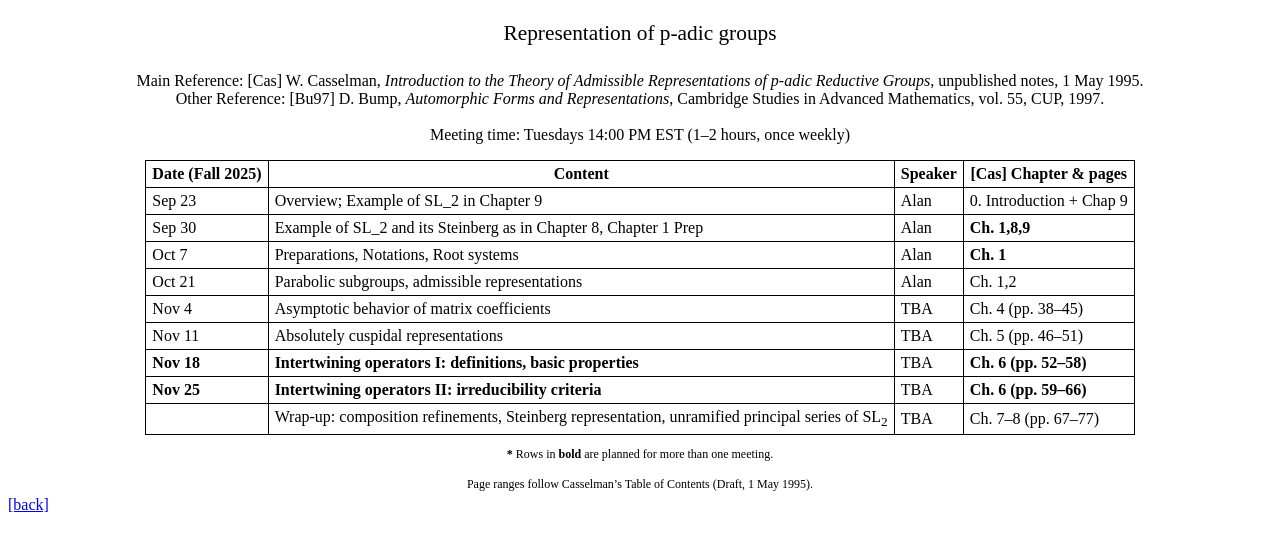
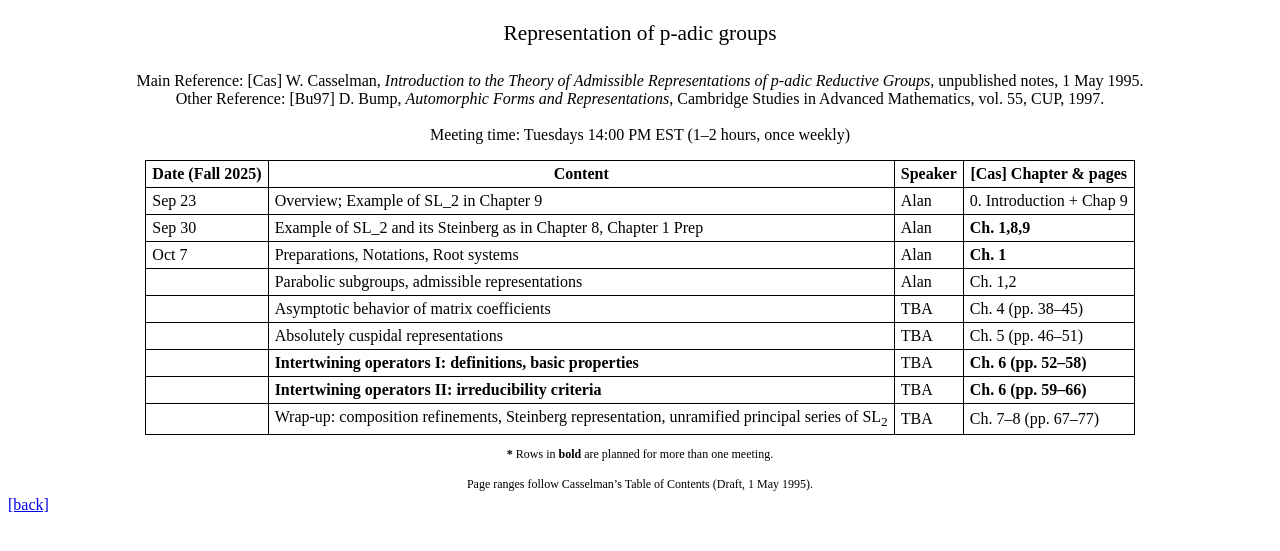
Before and after one commit to axhou/axhou.github.io, a Jekyll site: the page 25caspadic.html, which Jekyll copies as it is, in a window 1280 px wide. Shown: the top 551 px of the page. Built offline with Jekyll 4.4.1, drawn with Linux system fonts in a browser that asks for light colours.

Commit message:
Update 25caspadic.html

```diff
--- a/25caspadic.html
+++ b/25caspadic.html
@@ -54,34 +54,34 @@
       </tr>
 
       <tr>
-        <td>Oct&nbsp;21</td>
+        <td></td>
         <td>Parabolic subgroups, admissible representations</td>
         <td>Alan</td>
         <td>Ch.&nbsp;1,2</td>
       </tr>
 
       <tr>
-        <td>Nov&nbsp;4</td>
+        <td></td>
         <td>Asymptotic behavior of matrix coefficients</td>
         <td>TBA</td>
         <td>Ch.&nbsp;4 (pp.&nbsp;38–45)</td>
       </tr>
 
       <tr>
-        <td>Nov&nbsp;11</td>
+        <td></td>
         <td>Absolutely cuspidal representations</td>
         <td>TBA</td>
         <td>Ch.&nbsp;5 (pp.&nbsp;46–51)</td>
       </tr>
 
       <tr>
-        <td><strong>Nov&nbsp;18</strong></td>
+        <td><strong></strong></td>
         <td><strong>Intertwining operators I: definitions, basic properties</strong></td>
         <td>TBA</td>
         <td><strong>Ch.&nbsp;6 (pp.&nbsp;52–58)</strong></td>
       </tr>
       <tr>
-        <td><strong>Nov&nbsp;25</strong></td>
+        <td><strong></strong></td>
         <td><strong>Intertwining operators II: irreducibility criteria</strong></td>
         <td>TBA</td>
         <td><strong>Ch.&nbsp;6 (pp.&nbsp;59–66)</strong></td>
```
